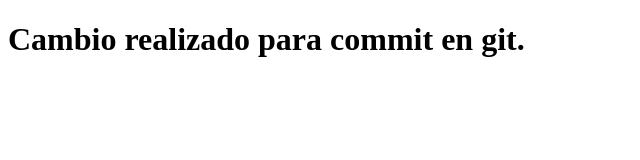
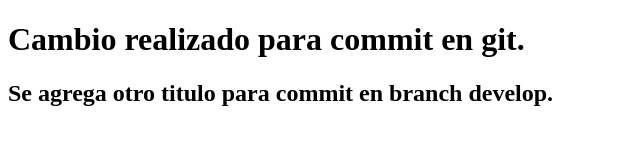
Before and after one commit to lautarofaridtoledo/helloGit, a plain HTML site: page index.html in a window 1280 px wide. Shown: the whole page, without its empty margins (0-640 px from the left). Drawn offline with Linux system fonts and the light colour scheme.

Commit message:
Se agrega otro titulo en branch develop

```diff
--- a/index.html
+++ b/index.html
@@ -9,6 +9,7 @@
 
 <body>
     <h1>Cambio realizado para commit en git.</h1>
+    <h2>Se agrega otro titulo para commit en branch develop.</h2>
 </body>
 
 </html>
```
